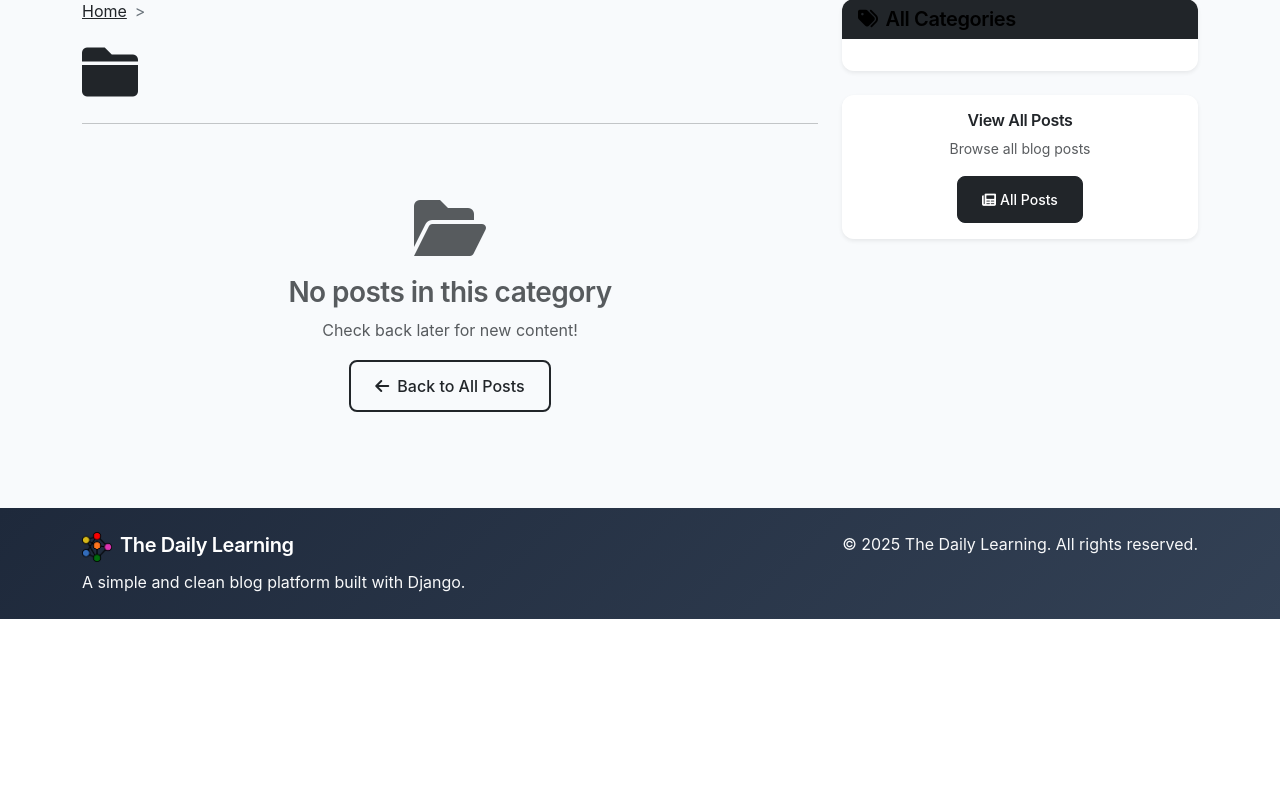
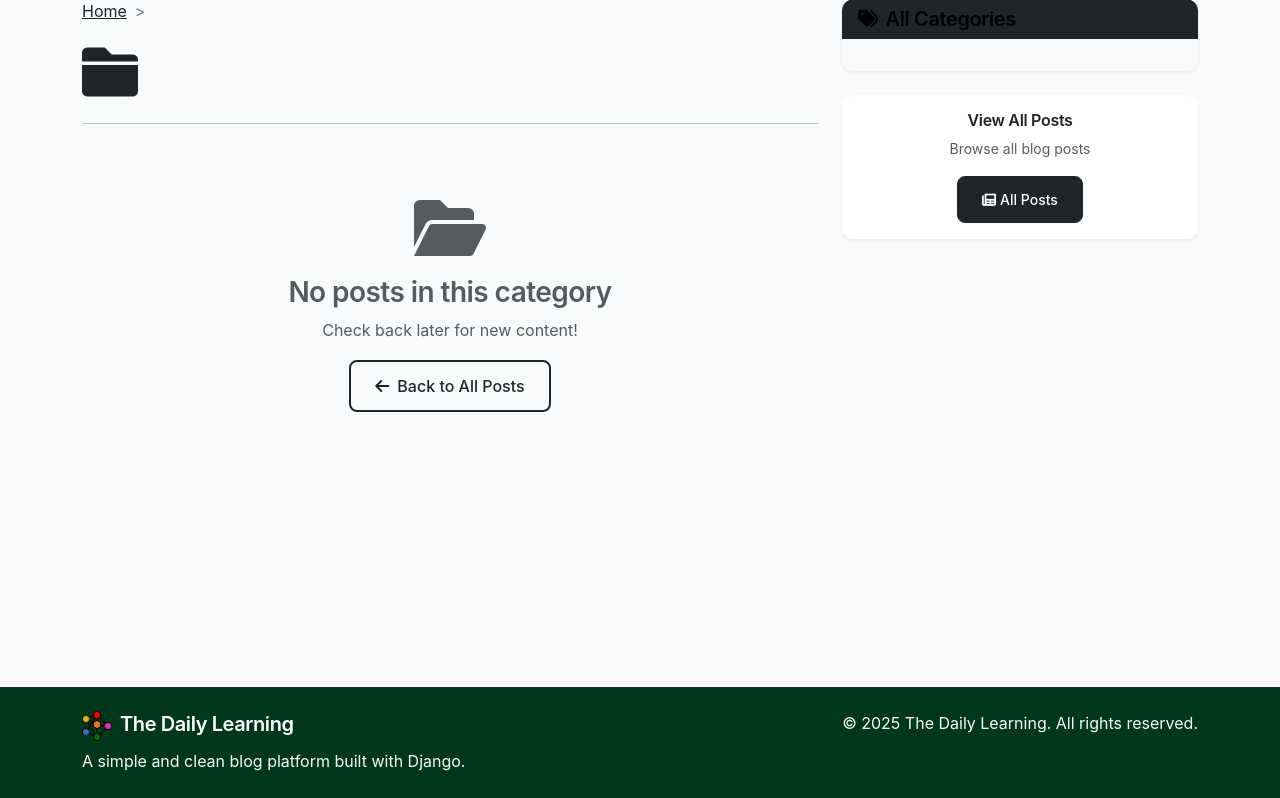
Before and after one commit to MosaddikHabib/tutorial_blog_site_django, a Django app: template templates/blog/category_posts.html in a window 1280 px wide. Shown: the part 196-994 px from the top of the page. Before the commit the page ends 815 px from the top, so only its background shows below. Run offline with Django 4.2, Linux system fonts and the light colour scheme; the template is opened without the code that fills it, so the values that code supplies are empty; some libraries are stand-ins or nearby versions.

Commit message:
make changes

```diff
--- a/templates/blog/base.html
+++ b/templates/blog/base.html
@@ -75,7 +75,7 @@
 </head>
 <body>
     <!-- Top Centered Logo and Title -->
-    <div class="w-100 py-2 bg-white border-bottom shadow-sm" style="margin-top:0;">
+    <div class="w-100 py-2 bg-white border-bottom shadow-sm">
         <div class="container d-flex flex-column align-items-center justify-content-center">
             <a class="d-flex align-items-center text-decoration-none" href="{% url 'post_list' %}">
                 <img src="{% load static %}{% get_media_prefix %}Logo/site_logo.png" alt="The Daily Learning" height="48" class="me-2">
@@ -85,7 +85,7 @@
     </div>
 
     <!-- Navigation Bar (Second Line) -->
-    <nav style="background: #01381c !important;" class="navbar navbar-expand-lg navbar-dark bg-dark">
+    <nav style="background: #01381c !important;" class="navbar navbar-expand-lg navbar-dark bg-dark position-sticky top-0 z-2">
         <div class="container">
             <div class="d-flex w-100 justify-content-between align-items-center">
                 <!-- Left: Navigation Buttons -->
@@ -138,7 +138,7 @@
     </main>
 
     <!-- Footer -->
-    <footer class="footer-gradient text-light py-4 mt-5">
+    <footer style="background: #01381c !important;" class="footer-gradient text-light py-4 mt-5">
         <div class="container">
             <div class="row">
                 <div class="col-md-6">
--- a/templates/blog/category_posts.html
+++ b/templates/blog/category_posts.html
@@ -114,10 +114,10 @@
     </div>
 
     <!-- Sidebar -->
-    <div class="col-lg-4">
-        <div class="sticky-top" style="top: 2rem;">
+    <div class="col-lg-4 d-flex flex-column align-items-center" style="min-height: 80vh;">
+        <div style="width:100%; max-width: 380px;">
             <!-- Categories -->
-            <div class="card border-0 shadow-sm mb-4">
+            <div class="card border-0 shadow-sm mb-4 bg-light" style="position:sticky; top:2rem; z-index:2;">
                 <div class="card-header bg-dark text-light">
                     <h5 class="mb-0">
                         <i class="fas fa-tags me-2"></i>All Categories
```
Also changed, not shown: media/blog_images/WhatsApp_Image_2025-11-10_at_1.51.45_PM.jpeg (added), 1 other file.
